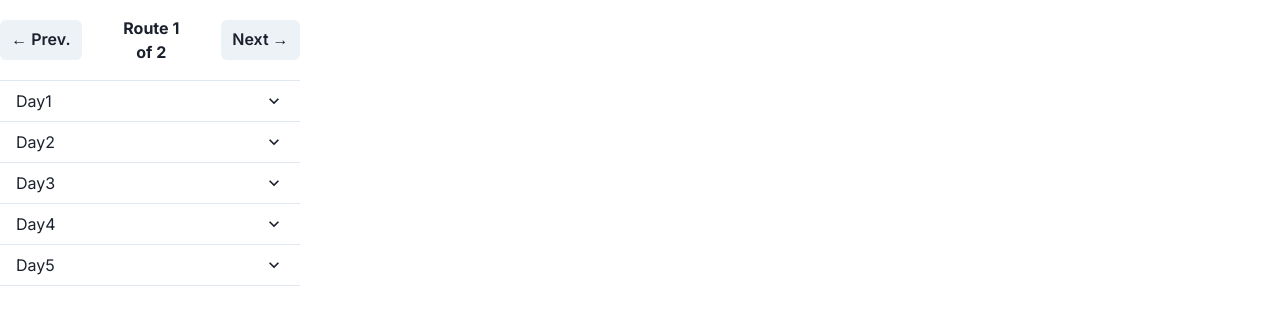
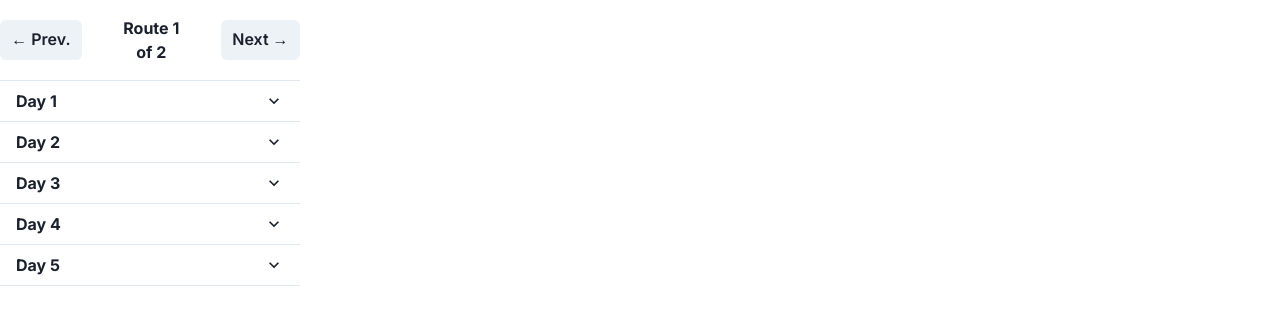
Before and after one commit to humanbright/Xplore, a Next.js app in the folder frontend/xplore/: page /map in a window 1280 px wide. Shown: the top 327 px of the page. Built offline with nearby package versions, Linux system fonts and the light colour scheme.

Commit message:
jk there were more text things on the map page

```diff
--- a/frontend/xplore/app/map/DayAccordion.js
+++ b/frontend/xplore/app/map/DayAccordion.js
@@ -17,8 +17,8 @@ const DayAccordion = ({ route }) => {
       {route.map((dayPlan, index) => (
         <AccordionItem key={index}>
           <AccordionButton>
-            <Box flex="1" textAlign="left">
-              Day{index + 1}
+            <Box flex="1" fontWeight="bold" textAlign="left">
+              Day {index + 1}
             </Box>
             <AccordionIcon />
           </AccordionButton>
```
